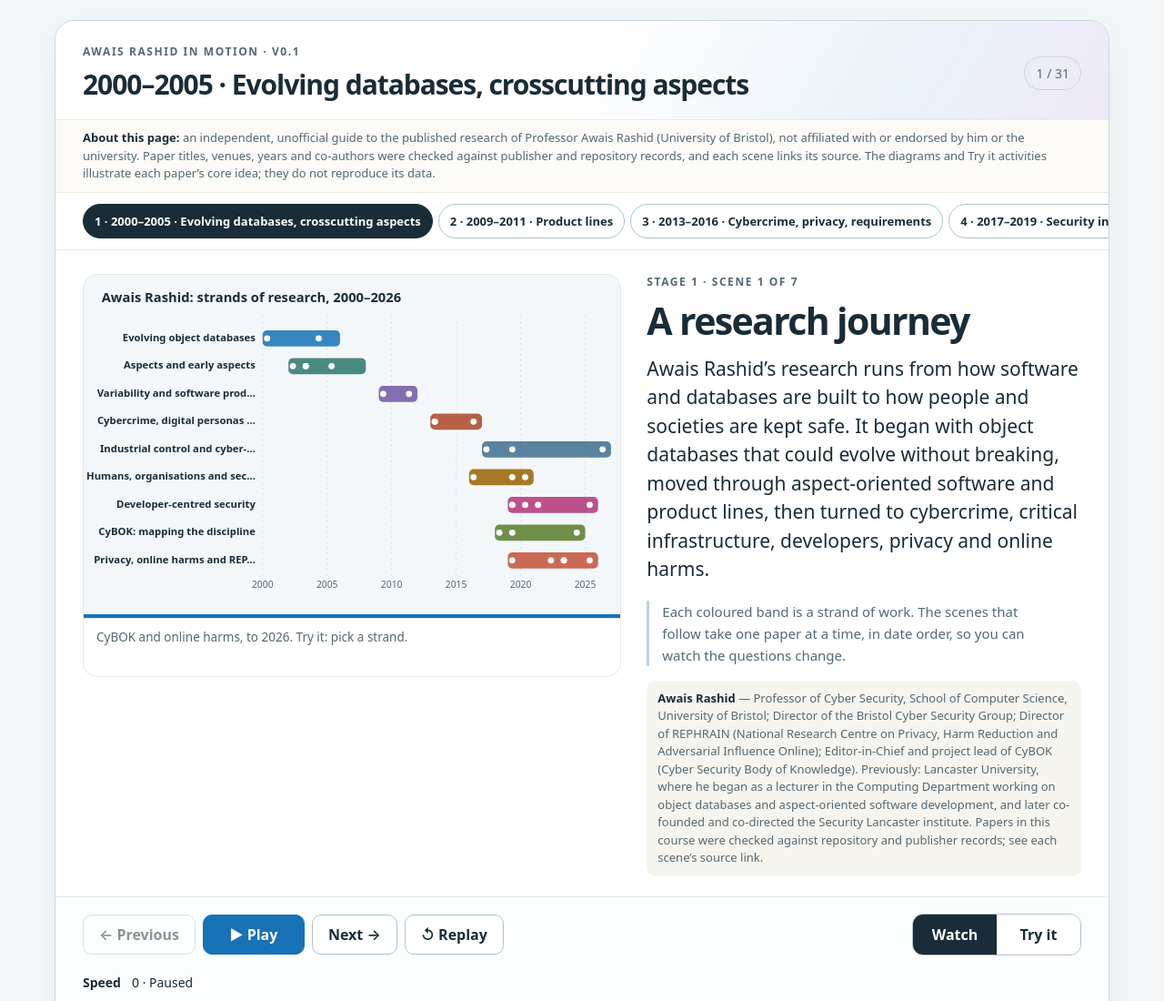
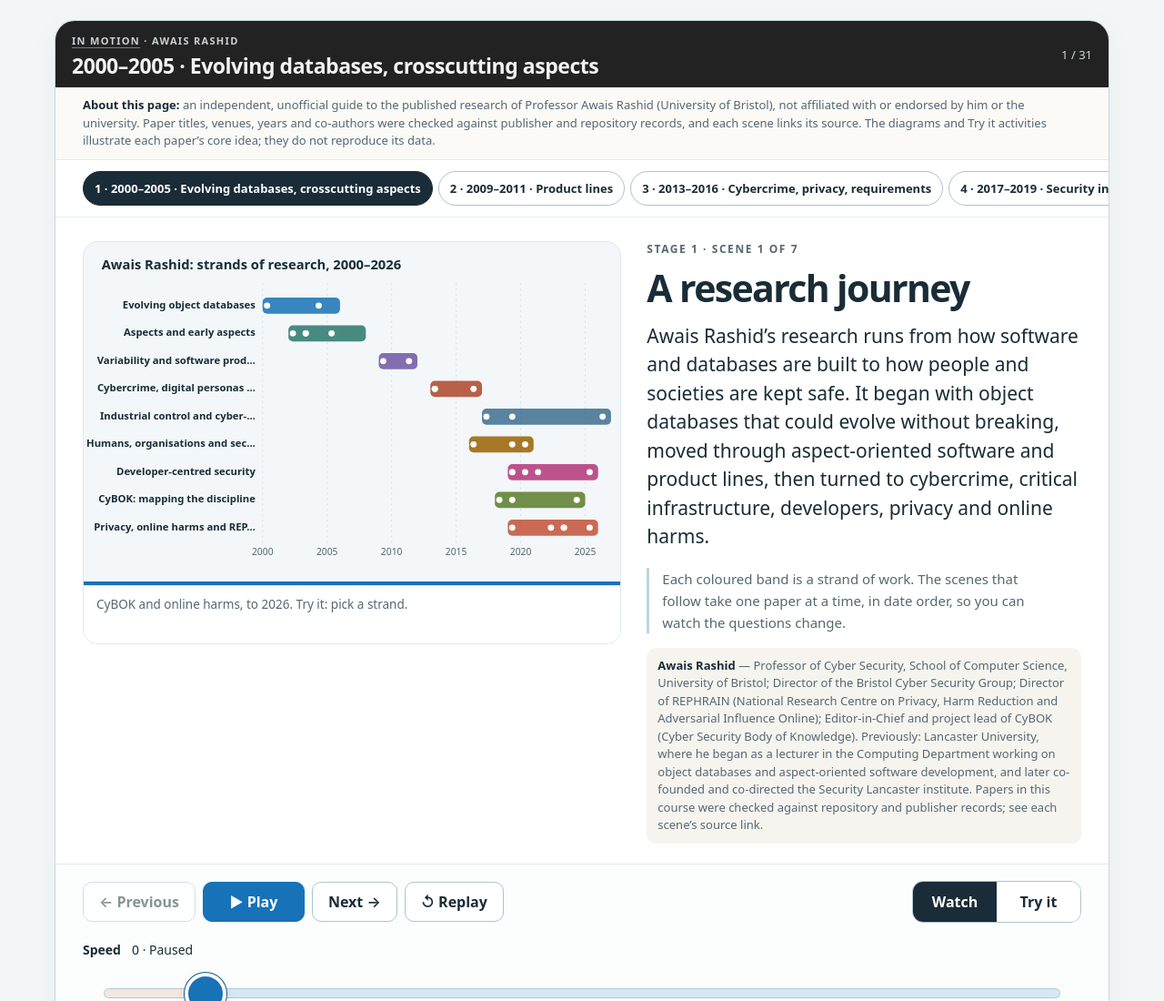
Before and after one commit to Tudor74/mathematics-in-motion, a plain HTML site: page rashid/index.html in a window 1280 px wide. Shown: the top 1100 px of the page at 91% size. Drawn offline with Linux system fonts and the light colour scheme.

Commit message:
Match the shared In Motion banner
Replace the light gradient header with the dark banner used by the other
courses: an "In Motion · <course>" line linking to the homepage above the
title, the same title size and counter style, dark-style header links,
and the course line hidden below 760px.

```diff
--- a/rashid/index.html
+++ b/rashid/index.html
@@ -120,12 +120,27 @@ dialog::backdrop{background:#192c3755}
  .grid16{grid-template-columns:44px repeat(16,1fr);gap:2px}
  .keys button{min-width:30px}
 }
+/* Shared In Motion banner: the same dark band, course line and title as the other courses. */
+header{min-height:58px;padding:6px 18px;align-items:center;gap:12px;background:#222;color:#f2f2f2;border-bottom:0}
+header h1{font-size:23px;line-height:1.22;font-weight:580;letter-spacing:-.02em;color:#f2f2f2;overflow-wrap:anywhere}
+header>div:first-child{padding:4px 0;min-width:0}
+.brand{font-size:11px;letter-spacing:.12em;text-transform:uppercase;color:#c9d2d6;font-weight:650;margin:0 0 1px}
+.brand a{position:relative;z-index:4;color:inherit;text-decoration:underline;text-decoration-color:#ffffff66;text-underline-offset:3px;display:inline-block;min-height:24px;line-height:24px}
+.brand a:hover{color:#fff}
+header a:focus-visible{outline:2px solid #acd4ef;outline-offset:2px}
+header .counter{border:0;padding:0;border-radius:0;font-size:13px;color:#d0d6d9}
+header .header-link,header nav a{color:#f1f4f6;border:1px solid #ffffff40;background:#ffffff08;border-radius:7px;padding:6px 11px;font-size:13px;font-weight:600;text-decoration:none;white-space:nowrap;display:inline-block}
+header .header-link:hover,header nav a:hover{background:#ffffff17;border-color:#ffffff66}
+@media(max-width:760px){header{padding:6px 12px}header h1{font-size:20px}.brand{display:none}}
+@media(max-width:380px){header{gap:6px}header h1{font-size:18px}}
+@media(forced-colors:active){header{background:Canvas;color:CanvasText;border-bottom:1px solid CanvasText}header h1{color:CanvasText}}
+@media print{header{background:#fff;color:#192c37}header h1,header .counter{color:#192c37}}
 </style>
 </head>
 <body>
 <main class="frame" id="app" aria-label="Electronic Music In Motion">
 <header>
- <div><p class="eyebrow">Awais Rashid In Motion · v0.1</p><h1 id="stage-title">2000–2005</h1></div>
+ <div><p class="brand"><a href="https://in-motion.puter.site/" title="All In Motion courses">In Motion</a> · Awais Rashid</p><h1 id="stage-title">2000–2005</h1></div>
  <div class="counter" id="counter" aria-live="polite">1 / 31</div>
 </header>
 <p class="honest"><strong>About this page:</strong> an independent, unofficial guide to the published research of Professor Awais Rashid (University of Bristol), not affiliated with or endorsed by him or the university. Paper titles, venues, years and co-authors were checked against publisher and repository records, and each scene links its source. The diagrams and Try it activities illustrate each paper’s core idea; they do not reproduce its data.</p>
```
